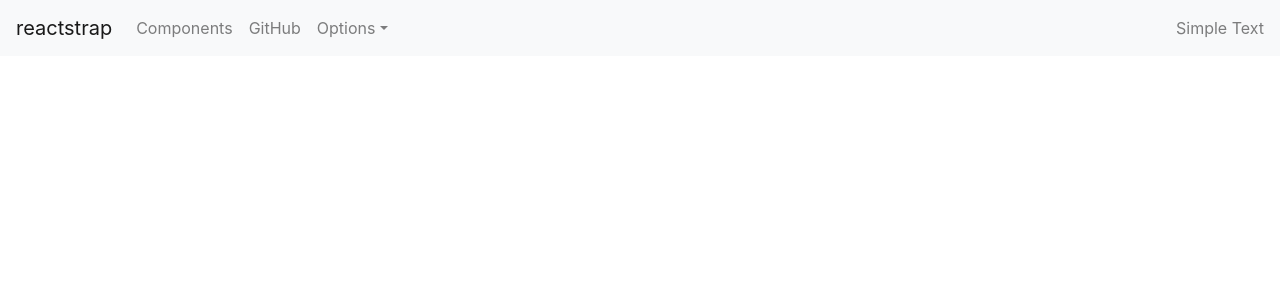
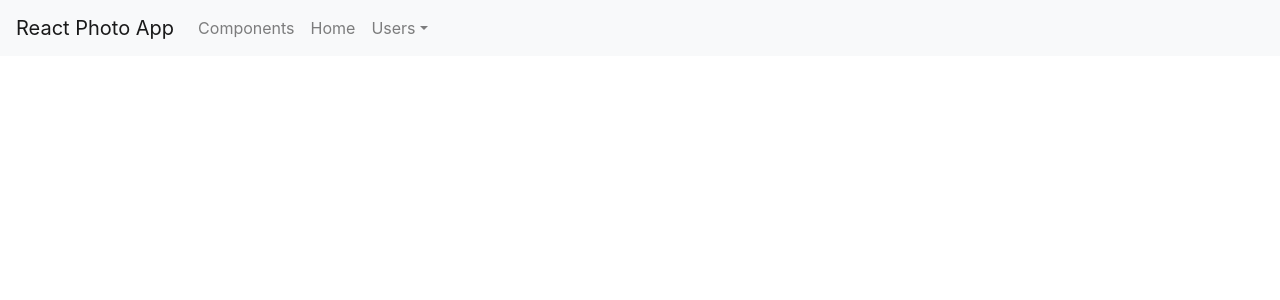
Before and after one commit to lalebdi/React-Photo-App, a React (Create React App) app: page / in a window 1280 px wide. Shown: the top 300 px of the page. Built offline with nearby package versions, Linux system fonts and the light colour scheme.

Commit message:
Adjusted the NavBar

```diff
--- a/src/components/NavBar.js
+++ b/src/components/NavBar.js
@@ -14,7 +14,7 @@ import {
   NavbarText
 } from 'reactstrap';
 
-const Example = (props) => {
+const NavBar = (props) => {
   const [isOpen, setIsOpen] = useState(false);
 
   const toggle = () => setIsOpen(!isOpen);
@@ -22,7 +22,7 @@ const Example = (props) => {
   return (
     <div>
       <Navbar color="light" light expand="md">
-        <NavbarBrand href="/">reactstrap</NavbarBrand>
+        <NavbarBrand href="/">React Photo App</NavbarBrand>
         <NavbarToggler onClick={toggle} />
         <Collapse isOpen={isOpen} navbar>
           <Nav className="mr-auto" navbar>
@@ -30,31 +30,29 @@ const Example = (props) => {
               <NavLink href="/components/">Components</NavLink>
             </NavItem>
             <NavItem>
-              <NavLink href="https://github.com/reactstrap/reactstrap">GitHub</NavLink>
+              <NavLink href="https://github.com/reactstrap/reactstrap">Home</NavLink>
             </NavItem>
             <UncontrolledDropdown nav inNavbar>
               <DropdownToggle nav caret>
-                Options
+                Users
               </DropdownToggle>
               <DropdownMenu right>
                 <DropdownItem>
-                  Option 1
+                  Stewie
                 </DropdownItem>
                 <DropdownItem>
-                  Option 2
+                  Quagmire
                 </DropdownItem>
-                <DropdownItem divider />
                 <DropdownItem>
-                  Reset
+                  Brian
                 </DropdownItem>
               </DropdownMenu>
             </UncontrolledDropdown>
           </Nav>
-          <NavbarText>Simple Text</NavbarText>
         </Collapse>
       </Navbar>
     </div>
   );
 }
 
-export default Example;
+export default NavBar;
```
